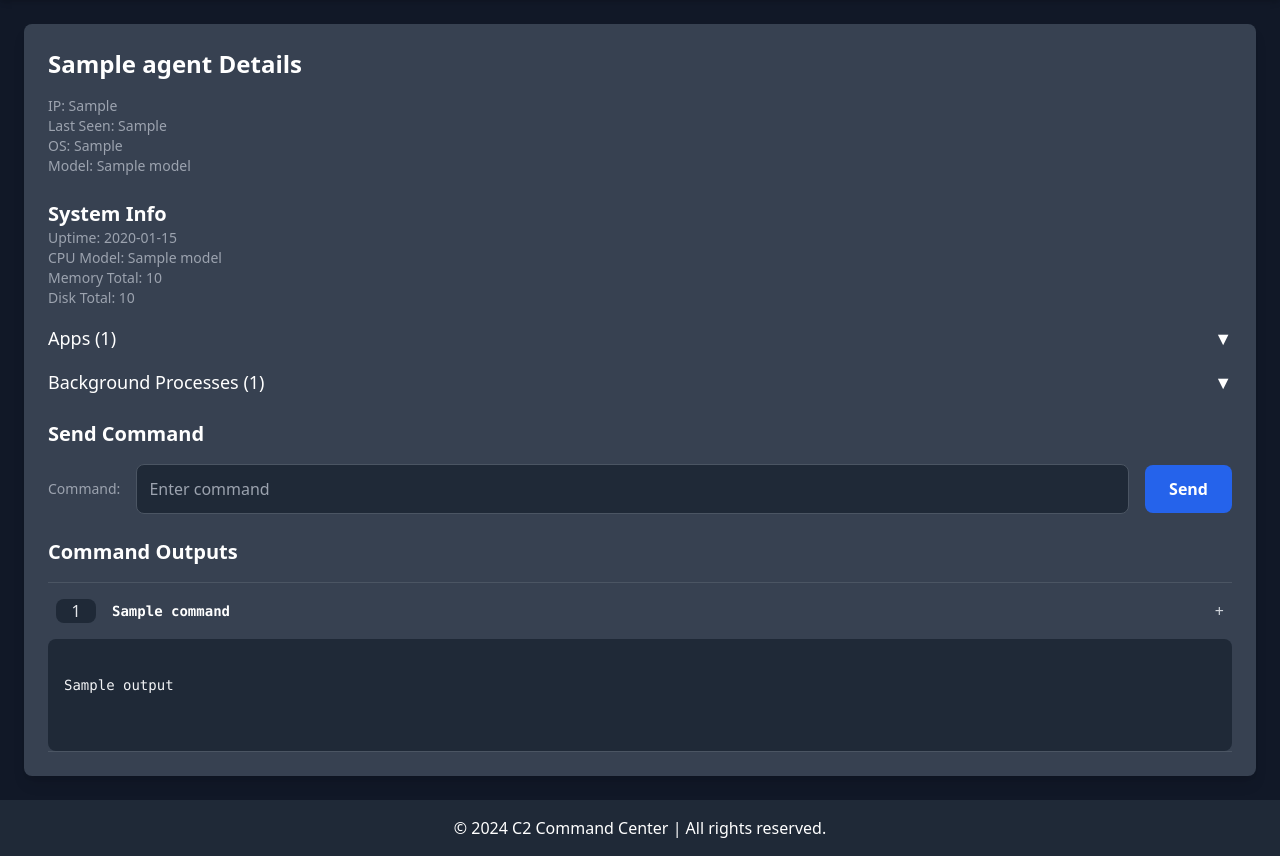
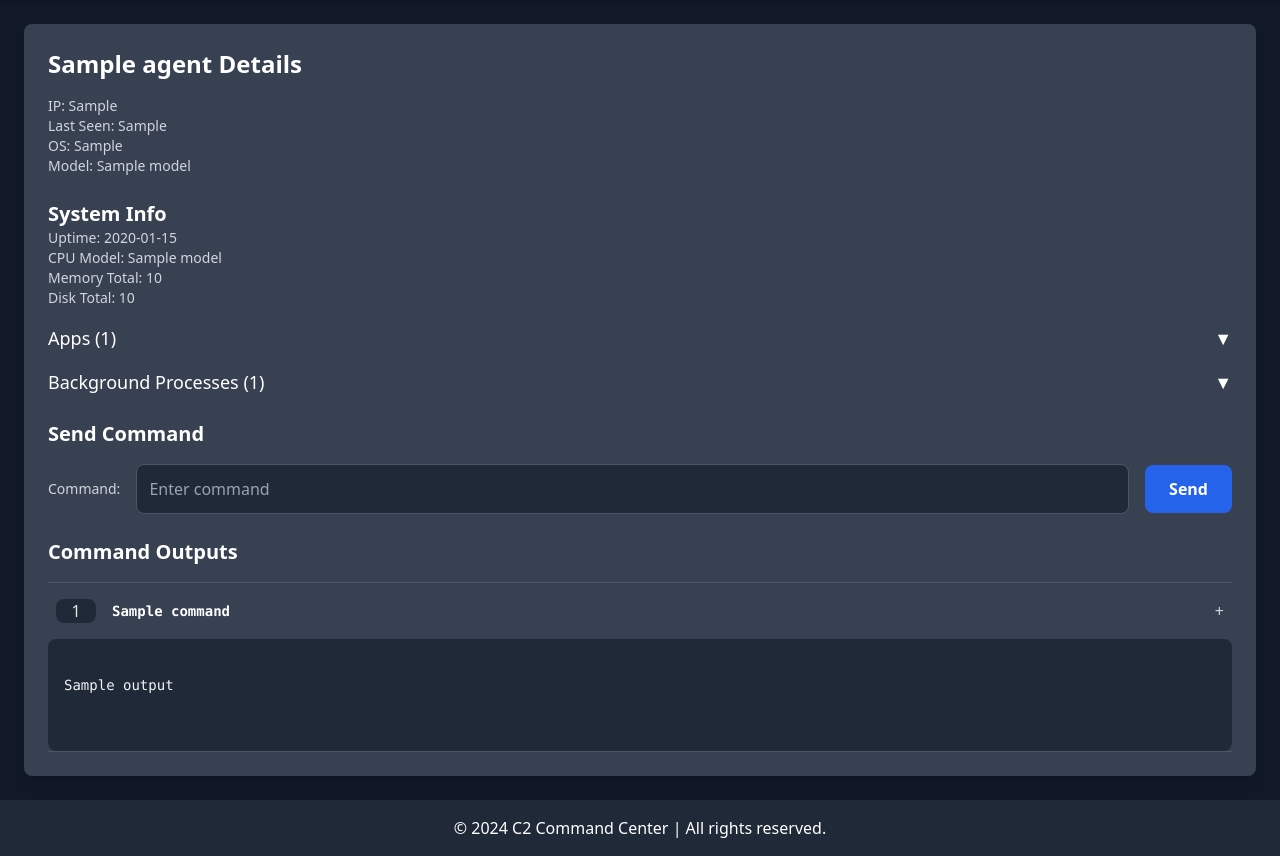
Before and after one commit to al1abb/C2, a Flask app: template server/templates/agent_details.html in a window 1280 px wide. Shown: the part 68-924 px from the top of the page. Run offline with Flask 3, Linux system fonts and the light colour scheme; the template is opened without the code that fills it: most values are stand-ins (such as "Sample title", 1, 10 or a date in 2020); some libraries are stand-ins or nearby versions.

Commit message:
refactor: UI changes

```diff
--- a/server/templates/agent_details.html
+++ b/server/templates/agent_details.html
@@ -67,18 +67,18 @@
         <main class="flex-grow container mx-auto p-6">
             <div class="bg-gray-700 p-6 rounded-lg shadow-lg">
                 <h2 class="text-2xl font-semibold text-white mb-4">{{ agent.hostname }} Details</h2>
-                <p class="text-sm text-gray-400">IP: {{ agent.ip }}</p>
-                <p class="text-sm text-gray-400">Last Seen: {{ agent.last_seen }}</p>
-                <p class="text-sm text-gray-400">OS: {{ agent.os }}</p>
-                <p class="text-sm text-gray-400">Model: {{ agent.system_info.model }}</p>
+                <p class="text-sm text-gray-300">IP: {{ agent.ip }}</p>
+                <p class="text-sm text-gray-300">Last Seen: {{ agent.last_seen }}</p>
+                <p class="text-sm text-gray-300">OS: {{ agent.os }}</p>
+                <p class="text-sm text-gray-300">Model: {{ agent.system_info.model }}</p>
 
                 <!-- System Info -->
                 <div class="mt-6">
                     <h3 class="text-xl font-semibold text-white">System Info</h3>
-                    <p class="text-sm text-gray-400">Uptime: {{ agent.system_info.uptime }}</p>
-                    <p class="text-sm text-gray-400">CPU Model: {{ agent.system_info.cpu.model }}</p>
-                    <p class="text-sm text-gray-400">Memory Total: {{ agent.system_info.memory.total }}</p>
-                    <p class="text-sm text-gray-400">Disk Total: {{ agent.system_info.disk.total }}</p>
+                    <p class="text-sm text-gray-300">Uptime: {{ agent.system_info.uptime }}</p>
+                    <p class="text-sm text-gray-300">CPU Model: {{ agent.system_info.cpu.model }}</p>
+                    <p class="text-sm text-gray-300">Memory Total: {{ agent.system_info.memory.total }}</p>
+                    <p class="text-sm text-gray-300">Disk Total: {{ agent.system_info.disk.total }}</p>
                 </div>
 
                 <!-- Apps Section -->
@@ -89,7 +89,7 @@
                     </button>
                     <ul id="appProcesses" class="list-disc pl-5 mt-2 space-y-2 hidden">
                         {% for process in agent.system_info.processes.apps %}
-                            <li class="text-sm text-gray-400">{{ process.name }} (PID: {{ process.pid }}, CPU: {{ process.cpu_percent }}%)</li>
+                            <li class="text-sm text-gray-300">{{ process.name }} (PID: {{ process.pid }}, CPU: {{ process.cpu_percent }}%)</li>
                         {% endfor %}
                     </ul>
                 </div>
@@ -102,7 +102,7 @@
                     </button>
                     <ul id="bgProcesses" class="list-disc pl-5 mt-2 space-y-2 hidden">
                         {% for process in agent.system_info.processes.background_processes %}
-                            <li class="text-sm text-gray-400">{{ process.name }} (PID: {{ process.pid }}, CPU: {{ process.cpu_percent }}%)</li>
+                            <li class="text-sm text-gray-300">{{ process.name }} (PID: {{ process.pid }}, CPU: {{ process.cpu_percent }}%)</li>
                         {% endfor %}
                     </ul>
                 </div>
@@ -112,7 +112,7 @@
                     <h3 class="text-xl font-semibold text-white">Send Command</h3>
                     <form id="commandForm" onsubmit="submitCommandForm(event)">
                         <div class="mt-4 flex items-center">
-                            <label for="commandInput" class="text-sm text-gray-400 mr-4">Command:</label>
+                            <label for="commandInput" class="text-sm text-gray-300 mr-4">Command:</label>
                             <input type="hidden" id="agentId" value="{{ agent_id }}">
                             <input
                                 type="text"
--- a/server/templates/dashboard.html
+++ b/server/templates/dashboard.html
@@ -29,9 +29,9 @@
                 {% for agent_id, agent in agents.items() %}
                     <div class="bg-gray-700 p-4 rounded-lg shadow-lg hover:bg-gray-600 transition duration-300">
                         <h2 class="text-xl font-semibold text-white">{{ agent.hostname }}</h2>
-                        <p class="text-sm text-gray-400">IP: {{ agent.ip }}</p>
-                        <p class="text-sm text-gray-400">Last Seen: {{ agent.last_seen }}</p>
-                        <p class="text-sm text-gray-400">OS: {{ agent.os }}</p>
+                        <p class="text-sm text-gray-300">IP: {{ agent.ip }}</p>
+                        <p class="text-sm text-gray-300">Last Seen: {{ agent.last_seen }}</p>
+                        <p class="text-sm text-gray-300">OS: {{ agent.os }}</p>
                         <a href="{{ url_for('agent_details', agent_id=agent_id) }}">
                             <button class="mt-4 w-full py-2 px-4 bg-blue-500 hover:bg-blue-600 text-white rounded-lg text-center">
                                 Interact
```
